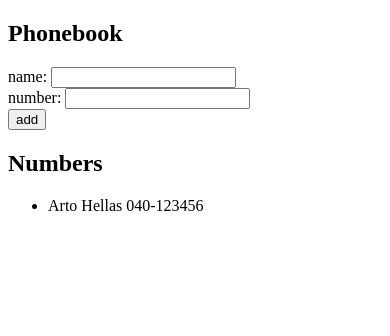
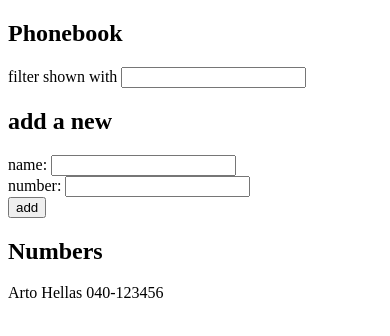
Before and after one commit to muhammadasif2017/part2, a React (Create React App) app in the folder phonebook/: page / in a window 390 px wide. Shown: the top 336 px of the page. Built offline with nearby package versions, Linux system fonts and the light colour scheme.

Commit message:
Exercise 2.9 - phonebook

```diff
--- a/phonebook/src/App.js
+++ b/phonebook/src/App.js
@@ -1,4 +1,4 @@
-import { useState } from 'react'
+import { useState } from 'react';
 
 const App = () => {
   const [persons, setPersons] = useState([
@@ -6,18 +6,27 @@ const App = () => {
   ]);
   const [newName, setNewName] = useState('');
   const [newNumber, setNewNumber] = useState('');
+  const [nameFilter, setNameFilter] = useState('');
+  const [searchResult, setSearchResult] = useState([]);
 
   const addNewName = (e) => {
     setNewName(e.target.value);
-  }
+  };
 
   const addNewNumber = (e) => {
     setNewNumber(e.target.value);
+  };
+
+  const findPerson = (e) => {
+    setNameFilter(e.target.value);
+    const regex = new RegExp(e.target.value, 'ig');
+    const searchResult = persons.filter((person) => regex.test(person.name));
+    setSearchResult(searchResult);
   }
 
   const isPersonExist = (name) => {
     return persons.some(person => person.name === name);
-  }
+  };
 
   const addNewPerson = (e) => {
     e.preventDefault();
@@ -26,12 +35,15 @@ const App = () => {
     } else {
       alert(`${newName} is already added to phonebook`);
     }
-  }
+  };
 
-  console.log(persons);
   return (
     <div>
       <h2>Phonebook</h2>
+        <div>
+          filter shown with <input value={nameFilter} onChange={findPerson}/>
+        </div>
+      <h2>add a new</h2>
       <form onSubmit={addNewPerson}>
         <div>
           name: <input value={newName} onChange={addNewName}/>
@@ -44,11 +56,11 @@ const App = () => {
         </div>
       </form>
       <h2>Numbers</h2>
-      <ul>
-        {persons.map((person) =>
-          <li key={person.name}>{`${person.name} ${person.number}`}</li>
-        )}
-      </ul>
+      {
+        searchResult.length > 0
+          ? searchResult.map((person) => <div key={person.name}>{`${person.name} ${person.number}`}</div>)
+          : persons.map((person) =><div key={person.name}>{`${person.name} ${person.number}`}</div>)
+      }
     </div>
   )
 }
```
